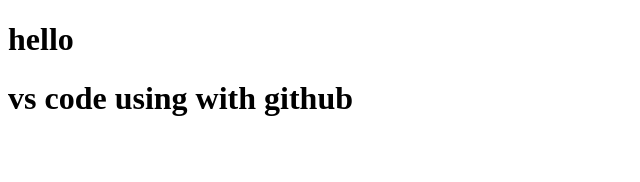
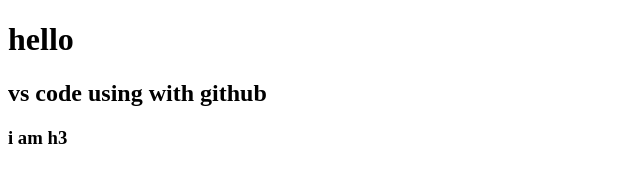
Before and after one commit to sanjeev2204/vscode-git, a plain HTML site: page index.html in a window 1280 px wide. Shown: the whole page, without its empty margins (0-640 px from the left). Drawn offline with Linux system fonts and the light colour scheme.

Commit message:
change h3

```diff
--- a/index.html
+++ b/index.html
@@ -8,6 +8,7 @@
 </head>
 <body>
     <h1>hello</h1>
-    <h1>vs code using with github</h1>
+    <h2>vs code using with github</h2>
+    <h3>i am h3</h3>
 </body>
 </html>
```
